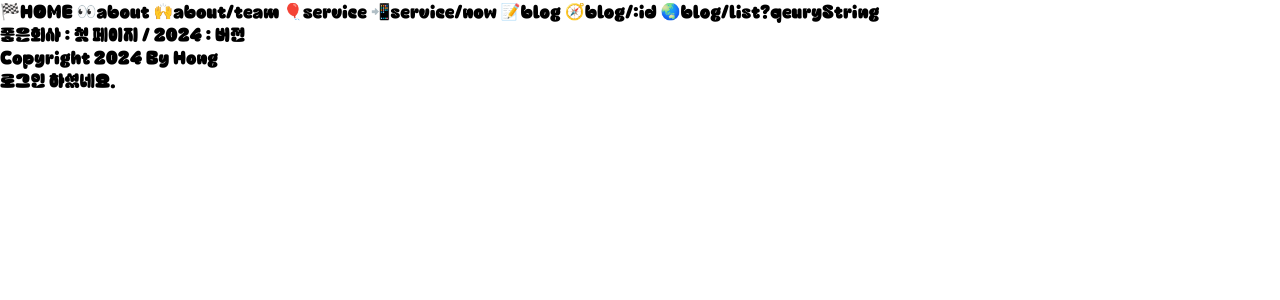
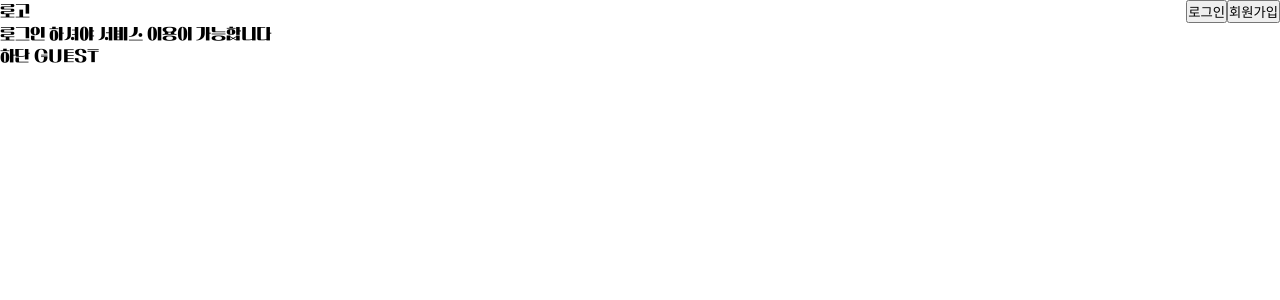
Before and after one commit to 213am/til-react, a React (Vite) app: page / in a window 1280 px wide. Shown: the top 300 px of the page. Built offline with nearby package versions, Linux system fonts and the light colour scheme.

Commit message:
[dosc] Context API 의 이해

```diff
--- a/src/App.jsx
+++ b/src/App.jsx
@@ -1,132 +1,121 @@
-import { useState, lazy, Suspense } from "react";
-import { Route, BrowserRouter as Router, Routes } from "react-router-dom";
-import Loading from "./components/Loading";
-const Footer = lazy(() => import("./components/Footer"));
-const Header = lazy(() => import("./components/Header"));
-const NotFound = lazy(() => import("./pages/404"));
-const HomePage = lazy(() => import("./pages/Index"));
-const AboutPage = lazy(() => import("./pages/about/Index"));
-const TeamPage = lazy(() => import("./pages/about/Team"));
-const BlogPage = lazy(() => import("./pages/blog/Index"));
-const BlogDetailPage = lazy(() => import("./pages/blog/Detail"));
-const BlogListPage = lazy(() => import("./pages/blog/List"));
-const Layout = lazy(() => import("./pages/blog/Layout"));
-const ServicePage = lazy(() => import("./pages/service/Index"));
-const NowPage = lazy(() => import("./pages/service/Now"));
+import { useContext } from "react";
+import { UserInfoContext, UserInfoProvider } from "./contexts/UserInfoContext";
 
-// moak data
-const BlogDatas = [
-  { id: 1, title: "블로그 1", cate: "design", content: "디자인 관련 글 1" },
-  { id: 2, title: "블로그 2", cate: "market", content: "마케팅 관련 글" },
-  { id: 3, title: "블로그 3", cate: "design", content: "디자인 관련 글 2" },
-  { id: 4, title: "블로그 4", cate: "idea", content: "아이디어 관련 글" },
-  { id: 5, title: "블로그 5", cate: "design", content: "디자인 관련 글 3" },
-];
+const Header = () => {
+  const { userInfo, setUserInfo } = useContext(UserInfoContext);
+  return (
+    <header>
+      <div style={{ display: "flex", justifyContent: "space-between" }}>
+        <p>로고</p>
+        <nav>
+          {userInfo.userRole === "GUEST" ? (
+            <div>
+              <button
+                onClick={() => {
+                  setUserInfo({
+                    userId: "hong",
+                    userName: "gildong",
+                    userRole: "MEMBER",
+                  });
+                }}
+              >
+                로그인
+              </button>
+              <button onClick={() => {}}>회원가입</button>
+            </div>
+          ) : (
+            <div>
+              <button
+                onClick={() => {
+                  setUserInfo({
+                    userid: "",
+                    userName: "",
+                    userRole: "GUEST",
+                  });
+                }}
+              >
+                로그아웃
+              </button>
+              <button onClick={() => {}}>
+                {userInfo.userName}님의 정보수정
+              </button>
+            </div>
+          )}
+        </nav>
+      </div>
+    </header>
+  );
+};
+const Footer = () => {
+  const { userInfo } = useContext(UserInfoContext);
+
+  return <footer>하단 {userInfo.userRole}</footer>;
+};
+const Main = () => {
+  const { userInfo } = useContext(UserInfoContext);
+
+  return (
+    <main>
+      {userInfo.userRole === "GUEST" ? (
+        <div>로그인 하셔야 서비스 이용이 가능합니다</div>
+      ) : (
+        <>
+          <Character />
+          <Friend />
+          <Point />
+          <Map />
+          <FAQ />
+        </>
+      )}
+    </main>
+  );
+};
+
+const Character = () => {
+  const { userInfo } = useContext(UserInfoContext);
+
+  return (
+    <div>
+      <div>{userInfo.userName}님의 캐릭터 변경 서비스</div>
+      <ChoiceCharacter />
+    </div>
+  );
+};
+const ChoiceCharacter = () => {
+  return <div>캐릭터 종류 선택</div>;
+};
+const Friend = () => {
+  const { userInfo } = useContext(UserInfoContext);
+
+  return <div>{userInfo.userName}님의 친구 관리 서비스</div>;
+};
+const Point = () => {
+  const { userInfo } = useContext(UserInfoContext);
+
+  return <div>{userInfo.userName}님의 포인트 구매 서비스</div>;
+};
+const Map = () => {
+  const { userInfo } = useContext(UserInfoContext);
+
+  return <div>{userInfo.userName}님의 주변 검색 서비스</div>;
+};
+const FAQ = () => {
+  const { userInfo } = useContext(UserInfoContext);
+
+  return <div>{userInfo.userName}님의 고객센터 QnA 서비스</div>;
+};
 
 function App() {
-  const [isMember, setIsMember] = useState(true);
+  // useState 로 로그인한 사용자 정보 관리
+
   return (
-    <Router>
-      <Header />
-      <main>
-        <Routes>
-          <Route
-            path="/"
-            element={
-              <Suspense fallback={<Loading />}>
-                <HomePage title={"좋은회사"} year={2024} />
-              </Suspense>
-            }
-          />
-
-          <Route path="/about">
-            <Route
-              index
-              element={
-                <Suspense fallback={<Loading />}>
-                  <AboutPage />
-                </Suspense>
-              }
-            />
-            <Route
-              path="team"
-              element={
-                <Suspense fallback={<Loading />}>
-                  <TeamPage />
-                </Suspense>
-              }
-            />
-          </Route>
-
-          <Route path="/service">
-            <Route
-              index
-              element={
-                <Suspense fallback={<Loading />}>
-                  <ServicePage />
-                </Suspense>
-              }
-            />
-            <Route
-              path="now"
-              element={
-                <Suspense fallback={<Loading />}>
-                  <NowPage />
-                </Suspense>
-              }
-            />
-          </Route>
-
-          <Route
-            path="/blog"
-            element={
-              <Suspense fallback={<Loading />}>
-                <Layout />
-              </Suspense>
-            }
-          >
-            <Route
-              index
-              element={
-                <Suspense fallback={<Loading />}>
-                  <BlogPage data={BlogDatas} />
-                </Suspense>
-              }
-            />
-            <Route
-              path=":id"
-              element={
-                <Suspense fallback={<Loading />}>
-                  <BlogDetailPage />
-                </Suspense>
-              }
-            />
-            <Route
-              path="list"
-              element={
-                <Suspense fallback={<Loading />}>
-                  <BlogListPage />
-                </Suspense>
-              }
-            />
-          </Route>
-
-          <Route
-            path="*"
-            element={
-              <Suspense fallback={<Loading />}>
-                <NotFound />
-              </Suspense>
-            }
-          />
-        </Routes>
-      </main>
-      <Footer>
-        <p>Copyright 2024 By Hong</p>
-        {isMember ? <p>로그인 하셨네요.</p> : <p>로그인 전입니다.</p>}
-      </Footer>
-    </Router>
+    <div>
+      <UserInfoProvider>
+        <Header />
+        <Main />
+        <Footer />
+      </UserInfoProvider>
+    </div>
   );
 }
-
 export default App;
--- /dev/null
+++ b/src/contexts/UserInfoContext.jsx
@@ -0,0 +1,24 @@
+import { createContext, useState } from "react";
+
+// 외부에서 context state 를 사용해야하므로
+export const UserInfoContext = createContext();
+
+// context 에 지정한 범위로 접근해서
+// context 에 만들어둔 값을 읽거나
+// context 에 만들어둔 기능을 사용하기 위한 공급자(provider) 생성
+export const UserInfoProvider = ({ children }) => {
+  const [userInfo, setUserInfo] = useState({
+    userId: "",
+    userName: "",
+    userRole: "GUEST",
+  });
+
+  // return { 값, 기능, 목록 등}
+  return (
+    <UserInfoContext.Provider
+      value={{ userInfo: userInfo, setUserInfo: setUserInfo }}
+    >
+      {children}
+    </UserInfoContext.Provider>
+  );
+};
--- a/src/index.css
+++ b/src/index.css
@@ -31,7 +31,7 @@ html {
   font-size: 16px;
 }
 body {
-  font-family: "chab";
+  font-family: "ddag";
   font-size: var(--font-size-base);
   color: var(--primary-color);
 }
```
Also changed, not shown: 1 other file (tests, documents, lock files or other folders).
